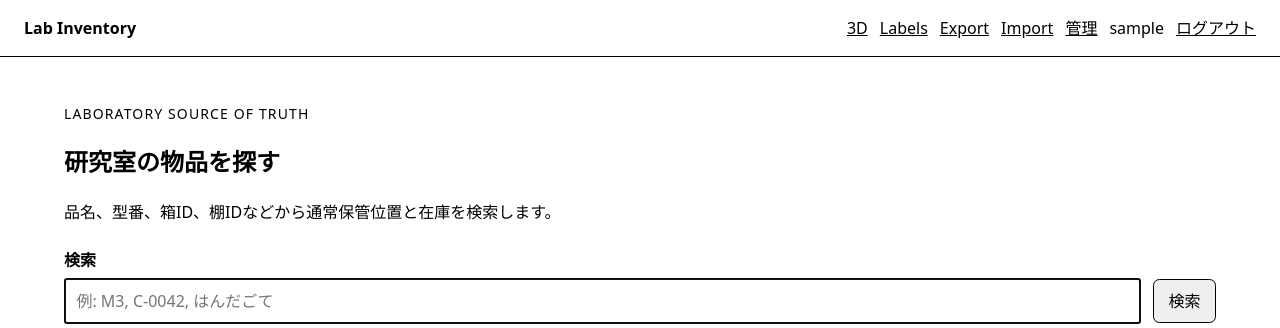
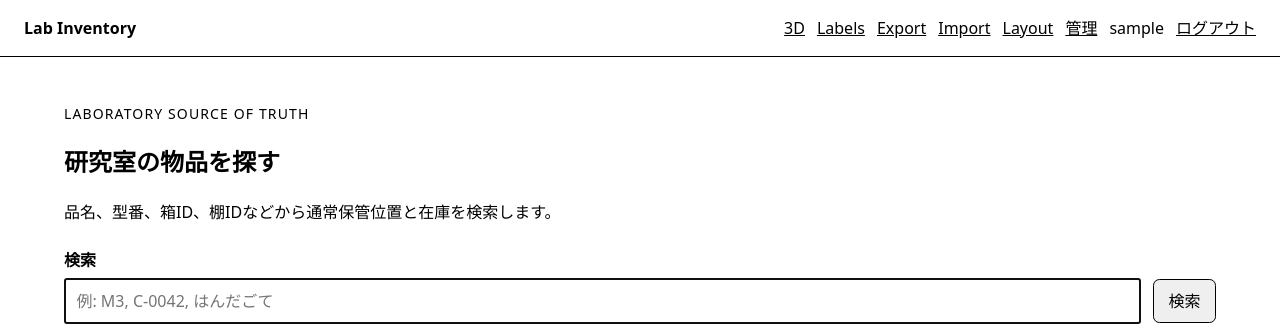
Before and after one commit to Xpotato1024/lab-inventory, a Django app: page / in a window 1280 px wide. Shown: the top 328 px of the page. Run offline with Django 5.2, Linux system fonts and the light colour scheme; the visitor is signed in with stand-in values (Sample User, id 1).

Commit message:
feat: expose layout editor to maintainers

```diff
--- a/templates/base.html
+++ b/templates/base.html
@@ -17,6 +17,7 @@
         <a href="{% url 'inventory:labels' %}">Labels</a>
         <a href="{% url 'inventory:export-snapshot' %}">Export</a>
         {% if perms.inventory.change_stock or perms.inventory.change_placement %}<a href="{% url 'inventory:structured-import' %}">Import</a>{% endif %}
+        {% if perms.inventory.view_room %}<a href="{% url 'inventory:layout' %}">Layout</a>{% endif %}
         {% if user.is_staff %}<a href="{% url 'admin:index' %}">管理</a>{% endif %}
         <span>{{ user.get_username }}</span>
         <form method="post" action="{% url 'logout' %}">
```
